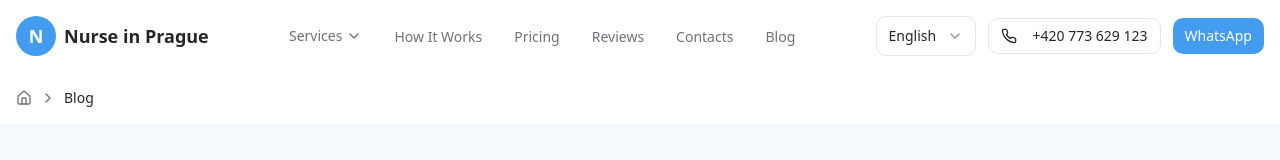
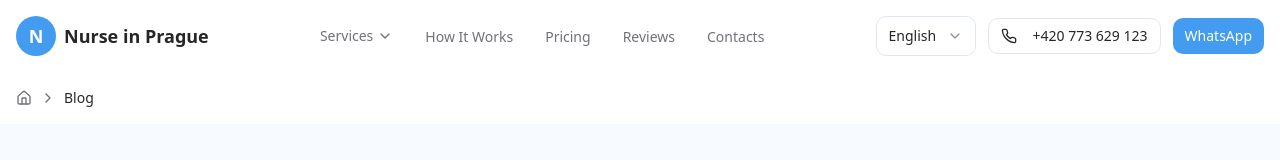
Before and after one commit to arseniy521/web-sparkle-shop, a React (Vite) app: page /blog in a window 1280 px wide. Shown: the top 160 px of the page. Built offline with nearby package versions, Linux system fonts and the light colour scheme.

Commit message:
Remove blog from nav bar

```diff
--- a/src/components/Header.tsx
+++ b/src/components/Header.tsx
@@ -134,16 +134,6 @@ export const Header = () => {
               </li>
             ))}
 
-            {/* Blog Link */}
-            <li>
-              <Link
-                to="/blog"
-                className="text-sm font-medium text-muted-foreground hover:text-primary transition-colors"
-              >
-                Blog
-              </Link>
-            </li>
-
           </ul>
 
           {/* Right Side Actions */}
@@ -251,17 +241,6 @@ export const Header = () => {
                 </li>
               ))}
 
-              {/* Blog Link */}
-              <li>
-                <Link
-                  to="/blog"
-                  className="block py-2 text-sm font-medium text-muted-foreground hover:text-primary transition-colors"
-                  onClick={() => setIsMobileMenuOpen(false)}
-                >
-                  Blog
-                </Link>
-              </li>
-
               {/* Language Selector */}
               <li className="pt-2 border-t border-border">
                 <div className="text-sm font-semibold text-foreground mb-2">Language</div>
```
